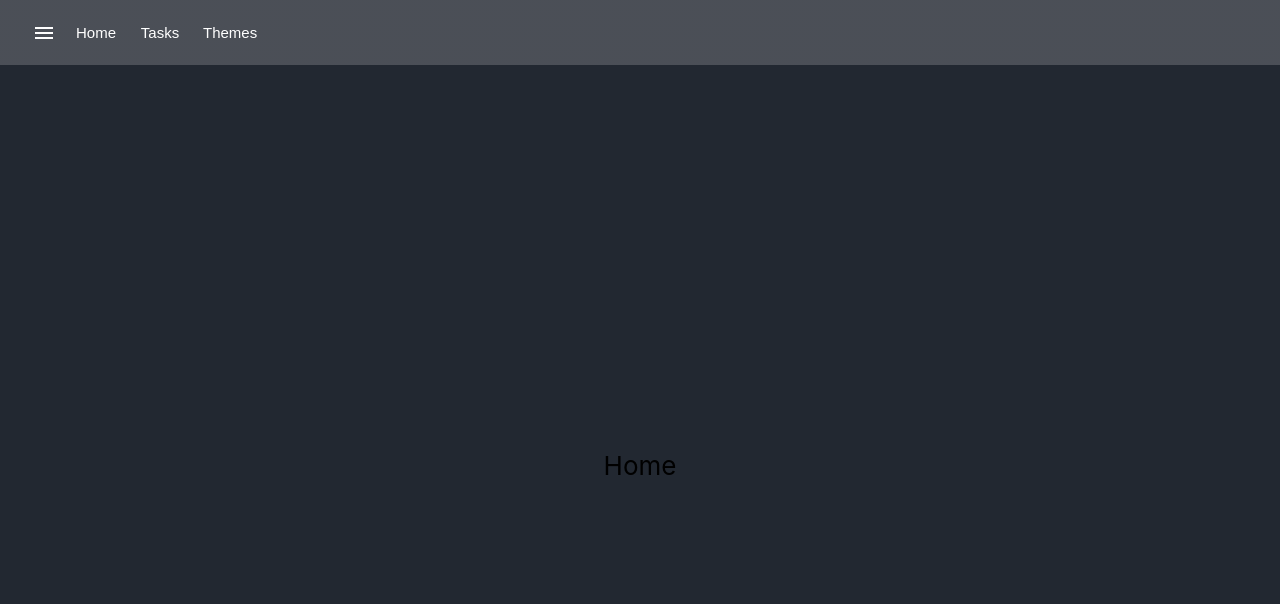
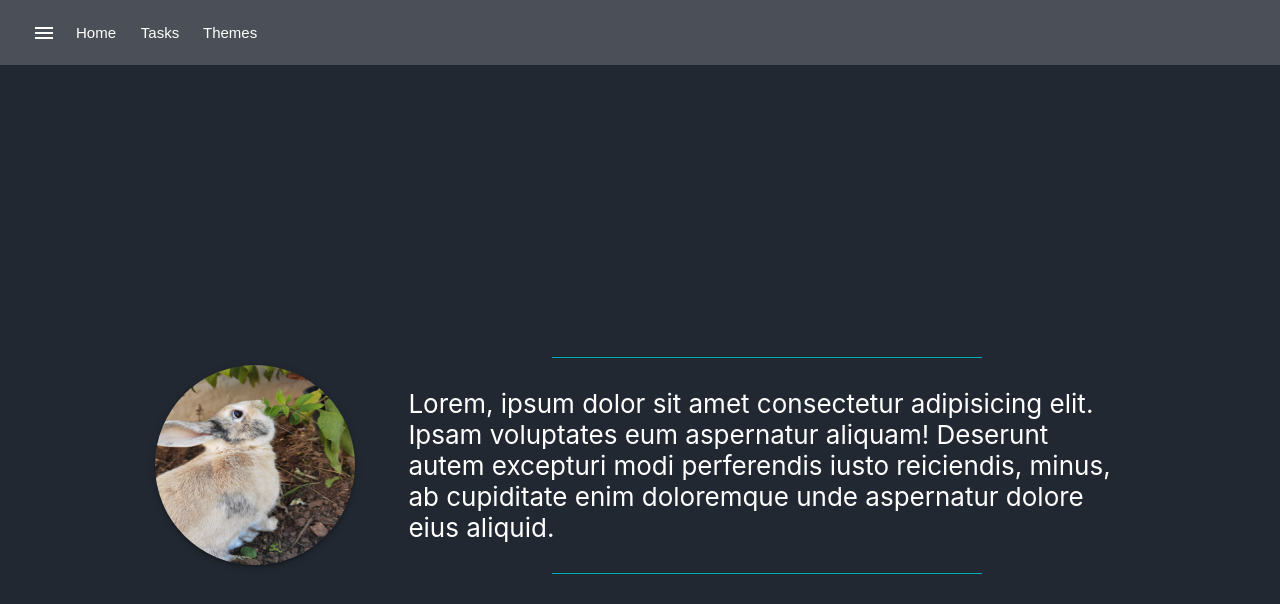
Before and after one commit to Xorbak/Portfolio, a React (Create React App) app: page / in a window 1280 px wide. Shown: the top 604 px of the page. Built offline with nearby package versions, Linux system fonts and the light colour scheme.

Commit message:
About me Card built

```diff
--- a/src/HelperFunctions/errorSuccess.tsx
+++ b/src/HelperFunctions/errorSuccess.tsx
@@ -1,6 +1,8 @@
 export const errorSuccess = (focusItem: any, validation: any, touched: any) => {
+  //focus item is focus.{name of what is being focused} touched it the touched prop
   return focusItem && touched
-    ? validation
+    ? //validation is the yup error code .... errors.{your error name}
+      validation
       ? //make sure the error and success stylesheets are in the component you want to use it
         styles.errorState
       : styles.successState
--- a/src/Screens/Home.tsx
+++ b/src/Screens/Home.tsx
@@ -1,12 +1,76 @@
 import Box from "@mui/material/Box";
-import { ThemeProvider } from "@mui/material/styles";
-import { Formik } from "formik";
+import Card from "@mui/material/Card";
+import CardContent from "@mui/material/CardContent";
+import CardMedia from "@mui/material/CardMedia";
+
+import Typography from "@mui/material/Typography";
+
 import React from "react";
-import { darkMode } from "../Themes/themes";
+
+import bun from "./bun.jpg";
 
 export const Home = () => {
-  <ThemeProvider theme={darkMode}></ThemeProvider>;
-  return <Box sx={styles.App}>Home</Box>;
+  return (
+    <Box sx={styles.App}>
+      <Box
+        sx={{
+          width: "80vw",
+          color: "text.primary",
+          minheight: "200px",
+        }}
+      >
+        <Box
+          sx={{
+            display: "flex",
+            flexDirection: "row",
+            alignItems: "center",
+            justifyContent: "space-around",
+          }}
+        >
+          <Box
+            component="img"
+            src={bun} //image placeholder
+            sx={{
+              boxShadow: 3,
+              backgroundColor: "red",
+              height: "200px",
+              width: "200px",
+              borderRadius: "300px",
+            }}
+          ></Box>
+          <Box // biography paragraph starts here
+            sx={{
+              width: "70%",
+              display: "flex",
+              justifyContent: "center",
+              flexDirection: "column",
+            }}
+          >
+            <Box sx={styles.borderLine}></Box>
+            <Typography
+              sx={{
+                display: "flex",
+                textAlign: "start",
+                alignItems: "center",
+                justifyContent: "center",
+                marginTop: "20px",
+                marginBottom: "20px",
+              }}
+            >
+              Lorem, ipsum dolor sit amet consectetur adipisicing elit. Ipsam
+              voluptates eum aspernatur aliquam! Deserunt autem excepturi modi
+              perferendis iusto reiciendis, minus, ab cupiditate enim doloremque
+              unde aspernatur dolore eius aliquid.
+            </Typography>{" "}
+            <Box
+              // biography ends here
+              sx={styles.borderLine}
+            ></Box>
+          </Box>
+        </Box>
+      </Box>
+    </Box>
+  );
 };
 const styles = {
   App: {
@@ -19,4 +83,12 @@ const styles = {
     justifyContent: "center",
     fontSize: "calc(10px + 2vmin)",
   },
+  borderLine: {
+    borderBottom: "1px solid",
+    borderColor: "primary.main",
+    width: "60%",
+    marginTop: "10px",
+    marginBottom: "10px",
+    marginLeft: "20%",
+  },
 };
--- a/src/components/Navbar/responsiveNavBar.tsx
+++ b/src/components/Navbar/responsiveNavBar.tsx
@@ -117,7 +117,7 @@ export const ResponsiveAppBar = ({ setCurrentTheme }: Props) => {
             }}
           >
             <IconButton
-              sx={{ borderRadius: "5px" }}
+              sx={{ borderRadius: "5px", color: "text.primary" }}
               onClick={() => {
                 alert(
                   "Not yet implemented, need to implement local storage first"
--- a/src/components/ThemeTest/Themetester.tsx
+++ b/src/components/ThemeTest/Themetester.tsx
@@ -1,8 +1,7 @@
 import Box from "@mui/material/Box";
-import { createTheme, ThemeProvider } from "@mui/material/styles";
-import { darkMode } from "../../Themes/themes";
+import { createTheme } from "@mui/material/styles";
+
 import React from "react";
-import { TextField } from "@mui/material";
 
 export const ThemeTester = () => {
   const defaultTheme = createTheme();
```
Also changed, not shown: src/Screens/bun.jpg (added).
